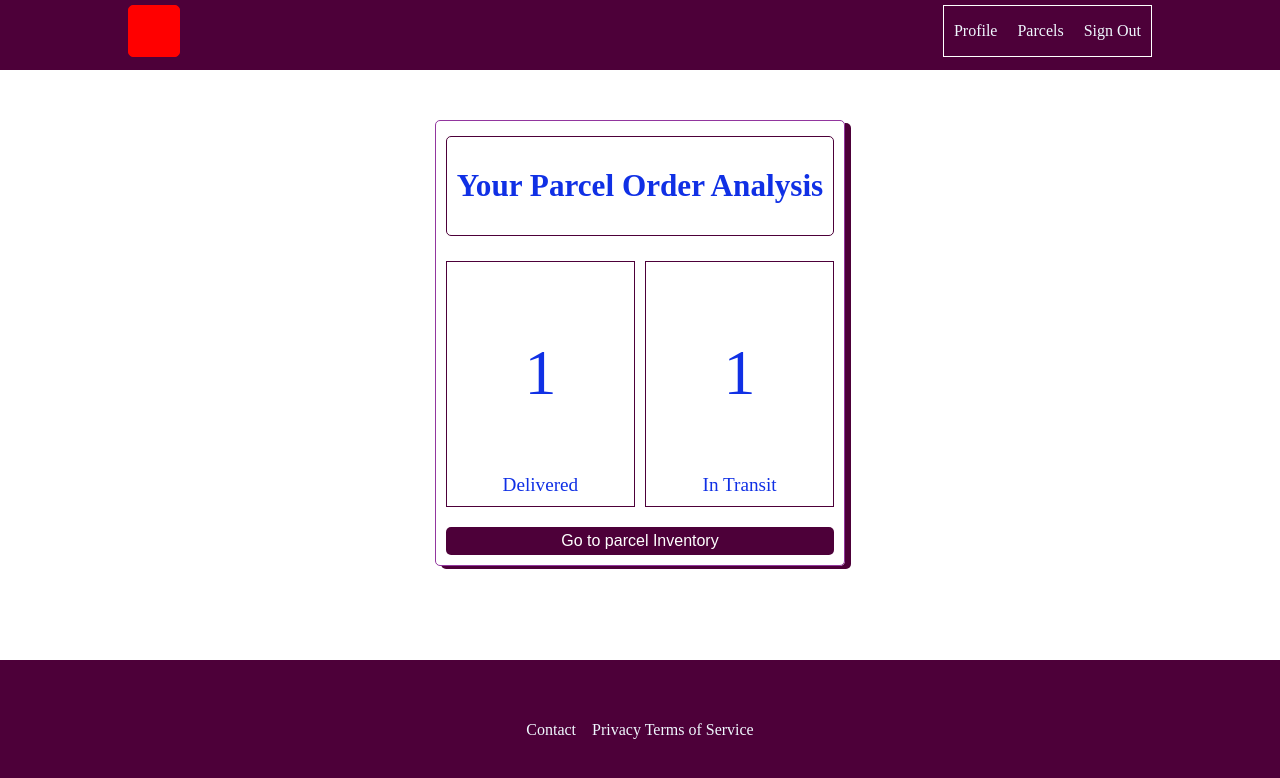
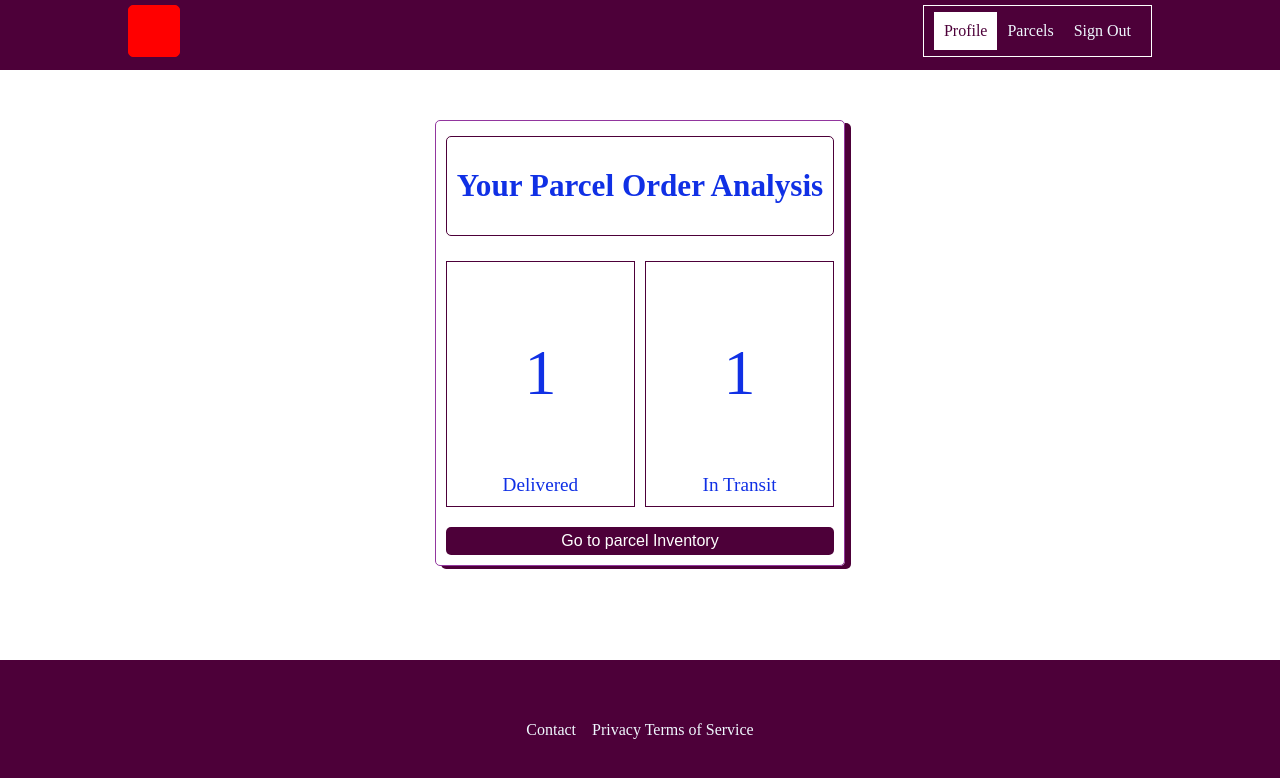
Before and after one commit to oneEyedSunday/sendIT, a plain HTML site: page UI/user/index.html in a window 1280 px wide. Drawn offline with Linux system fonts and the light colour scheme.

Commit message:
chore: Added active class to indicate current page

```diff
--- a/UI/main.css
+++ b/UI/main.css
@@ -127,14 +127,24 @@ html, body {
     list-style: none;
     margin: 0 auto;
     height: 100%;
-    padding: 0;
+    /* padding: 0; */
+    padding-right: 10px;
+    padding-left: 10px;
 }
 
 
 .menu_item {
     display: inline;
-    padding: 0 10px;
+    padding: 10px;
     cursor: pointer;
+}
+
+.menu_item.active, .menu_item:hover, .menu_item:focus {
+    background-color: #fff;
+}
+
+.menu_item.active a, .menu_item:hover a, .menu_item:focus a {
+    color: var(--secondary-bg-color);
 }
 
 .menu_item a {
--- a/UI/user/index.html
+++ b/UI/user/index.html
@@ -17,7 +17,7 @@
                 </div>
                 <div class="nav">
                         <ul class="menu flex align-items__center justify-content__sb">
-                            <li class="menu_item">
+                            <li class="menu_item active">
                                     <a href="index.html">Profile</a>
                             </li>
                             <li class="menu_item">
```
Also changed, not shown: UI/parcels/create.html (+1 -1 lines), UI/parcels/details.html (+1 -1 lines), UI/parcels/edit.html (+1 -1 lines), UI/parcels/index.html (+1 -1 lines).
